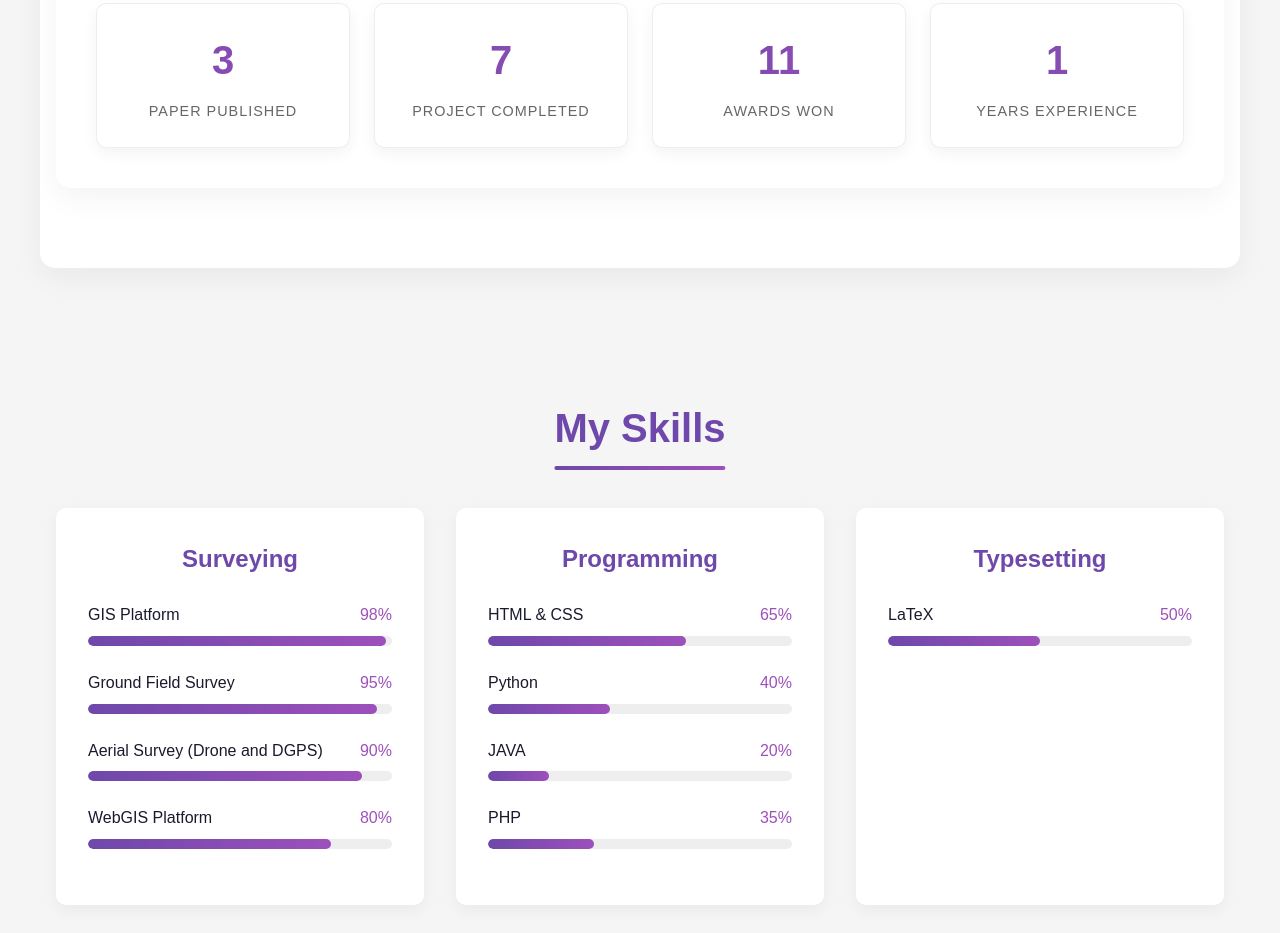
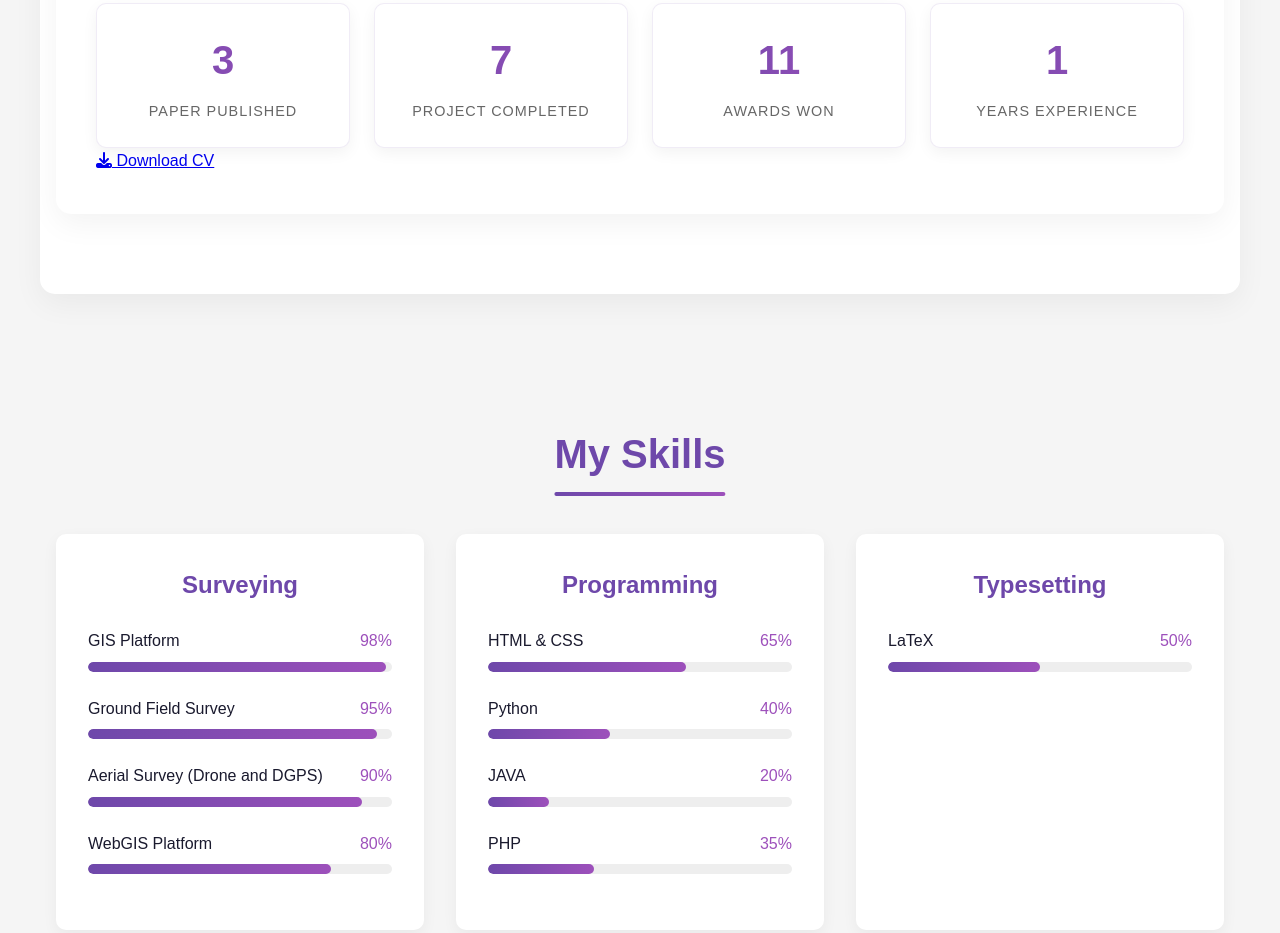
Before and after one commit to arunbhomi/personal_website, a plain HTML site: page index.html in a window 1280 px wide. Shown: the part 1389-2322 px from the top of the page. Drawn offline with nearby package versions, Linux system fonts and the light colour scheme.

Commit message:
Update index.html

```diff
--- a/index.html
+++ b/index.html
@@ -80,6 +80,12 @@
                         <div class="stat-number" id="years-experience">0</div>
                         <div class="stat-label">Years Experience</div>
                     </div>
+                </div>
+                <!-- Add this right after the stats div in your About Me section -->
+                <div class="cv-download">
+                    <a href="#" class="download-btn" id="download-cv">
+                        <i class="fas fa-download"></i> Download CV
+                    </a>
                 </div>
             </div>
         </div>
```
